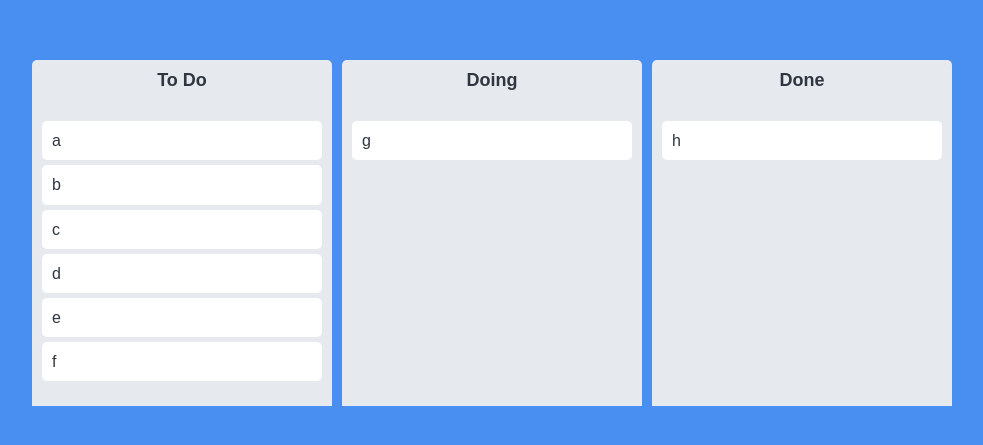
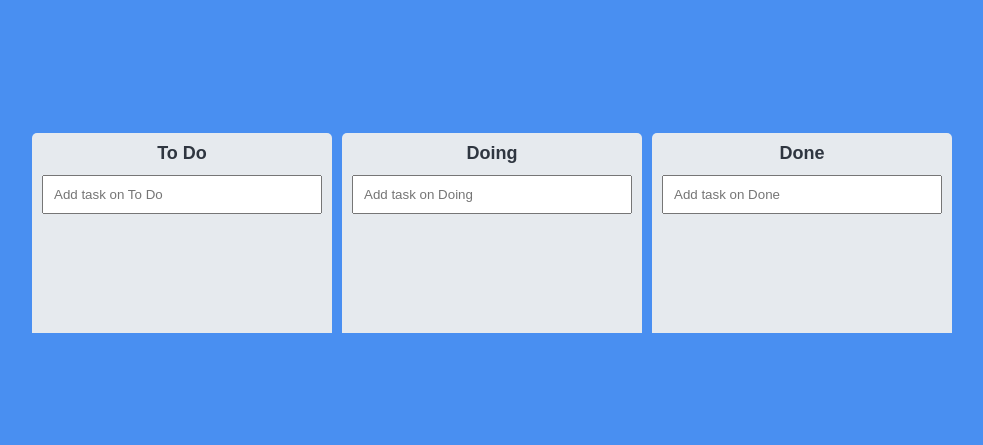
Before and after one commit to bestgoogoo/react-crypto-tracker, a React (Create React App) app: page / in a window 1280 px wide. Shown: the part 167-612 px from the top of the page, without its empty margins (248-1231 px from the left). Built offline with nearby package versions, Linux system fonts and the light colour scheme.

Commit message:
[Trello Clone] Drag and Drop Tutorial part 7 - Implement of creating to do - Fix the resulting errors ( Type of toDoState : array of string => array of object

```diff
--- a/src/atoms.tsx
+++ b/src/atoms.tsx
@@ -1,14 +1,19 @@
 import { atom } from "recoil";
 
+export interface IToDo {
+  id: number;
+  text: string;
+}
+
 interface IToDoState {
-  [key: string]: string[];
+  [key: string]: IToDo[];
 }
 
 export const toDoState = atom<IToDoState>({
   key: "toDo",
   default: {
-    "To Do": ["a", "b", "c", "d", "e", "f"],
-    Doing: ["g"],
-    Done: ["h"],
+    "To Do": [],
+    Doing: [],
+    Done: [],
   },
 });
--- a/src/components/Board.tsx
+++ b/src/components/Board.tsx
@@ -1,8 +1,11 @@
 import { Droppable } from "react-beautiful-dnd";
 import styled from "styled-components";
+import { useForm } from "react-hook-form";
+import { useSetRecoilState } from "recoil";
 
 import DraggableCard from "./DraggableCard";
 import { theme } from "../theme";
+import { IToDo, toDoState } from "../atoms";
 
 const Wrapper = styled.div`
   display: flex;
@@ -37,14 +40,53 @@
 `;
 
 interface IBoardProps {
-  toDos: [];
+  toDos: IToDo[];
   boardId: string;
 }
 
+interface IForm {
+  toDo: string;
+}
+
+const Form = styled.form`
+  padding: 0px 10px;
+  input {
+    width: 100%;
+    padding: 10px 10px;
+  }
+`;
+
 function Board({ toDos, boardId }: IBoardProps) {
+  const { register, setValue, handleSubmit } = useForm<IForm>();
+  const setToDos = useSetRecoilState(toDoState);
+  const onValid = ({ toDo }: IForm) => {
+    const newToDo = {
+      id: Date.now(),
+      text: toDo,
+    };
+    // setToDos((allBoards) => {
+    //   const selectedBoard = [...allBoards[boardId]];
+    //   selectedBoard.splice(0, 0, newToDo);
+    //   return { ...allBoards, [boardId]: selectedBoard };
+    // });
+    setToDos((allBoards) => {
+      return {
+        ...allBoards,
+        [boardId]: [...allBoards[boardId], newToDo],
+      };
+    });
+    setValue("toDo", "");
+  };
   return (
     <Wrapper>
       <Title>{boardId}</Title>
+      <Form onSubmit={handleSubmit(onValid)}>
+        <input
+          {...register("toDo", { required: true })}
+          type="text"
+          placeholder={`Add task on ${boardId}`}
+        />
+      </Form>
       <Droppable droppableId={boardId}>
         {(provided, snapshot) => (
           <Area
@@ -54,7 +96,12 @@
             {...provided.droppableProps}
           >
             {toDos.map((toDo, index) => (
-              <DraggableCard key={toDo} toDo={toDo} index={index} />
+              <DraggableCard
+                key={toDo.id}
+                toDoId={toDo.id}
+                toDoText={toDo.text}
+                index={index}
+              />
             ))}
             {provided.placeholder}
           </Area>
--- a/src/components/DraggableCard.tsx
+++ b/src/components/DraggableCard.tsx
@@ -15,13 +15,14 @@
 `;
 
 interface ICardProps {
-  toDo: string;
+  toDoId: number;
+  toDoText: string;
   index: number;
 }
 
-function DraggableCard({ toDo, index }: ICardProps) {
+function DraggableCard({ toDoId, toDoText, index }: ICardProps) {
   return (
-    <Draggable draggableId={toDo} index={index}>
+    <Draggable draggableId={toDoId + ""} index={index}>
       {(provided, snapshot) => (
         <Card
           isDragging={snapshot.isDragging}
@@ -29,7 +30,7 @@
           {...provided.draggableProps}
           {...provided.dragHandleProps}
         >
-          {toDo}
+          {toDoText}
         </Card>
       )}
     </Draggable>
--- a/src/components/Trello.tsx
+++ b/src/components/Trello.tsx
@@ -23,14 +23,14 @@
 
 function Trello() {
   const [toDos, setToDos] = useRecoilState(toDoState);
-  const onDragEnd = ({ draggableId, destination, source }: DropResult) => {
-    console.log(destination, source);
+  const onDragEnd = ({ destination, source }: DropResult) => {
     if (!destination) return;
     if (source.droppableId === destination.droppableId) {
       setToDos((allBoards) => {
         const moveInBoard = [...allBoards[source.droppableId]];
+        const taskObj = moveInBoard[source.index];
         moveInBoard.splice(source.index, 1);
-        moveInBoard.splice(destination?.index, 0, draggableId);
+        moveInBoard.splice(destination?.index, 0, taskObj);
         return {
           ...allBoards,
           [source.droppableId]: moveInBoard,
@@ -41,8 +41,9 @@
       setToDos((allBoards) => {
         const moveFromBoard = [...allBoards[source.droppableId]];
         const moveToBoard = [...allBoards[destination.droppableId]];
+        const taskObj = moveFromBoard[source.index];
         moveFromBoard.splice(source.index, 1);
-        moveToBoard.splice(destination.index, 0, draggableId);
+        moveToBoard.splice(destination.index, 0, taskObj);
         return {
           ...allBoards,
           [source.droppableId]: moveFromBoard,
```
